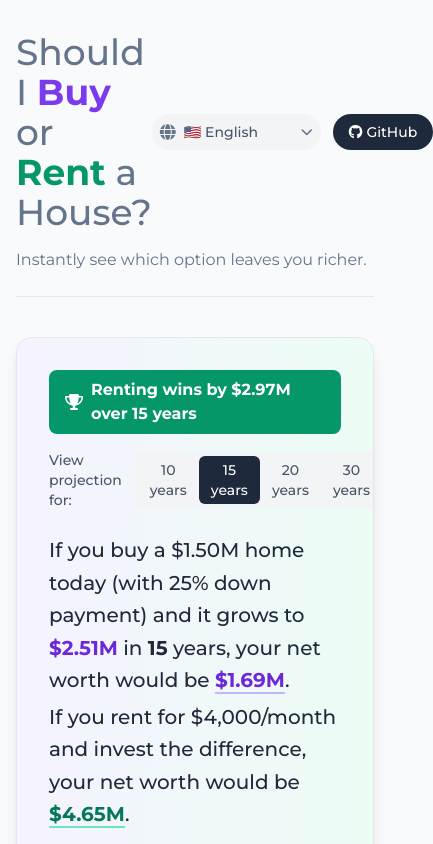
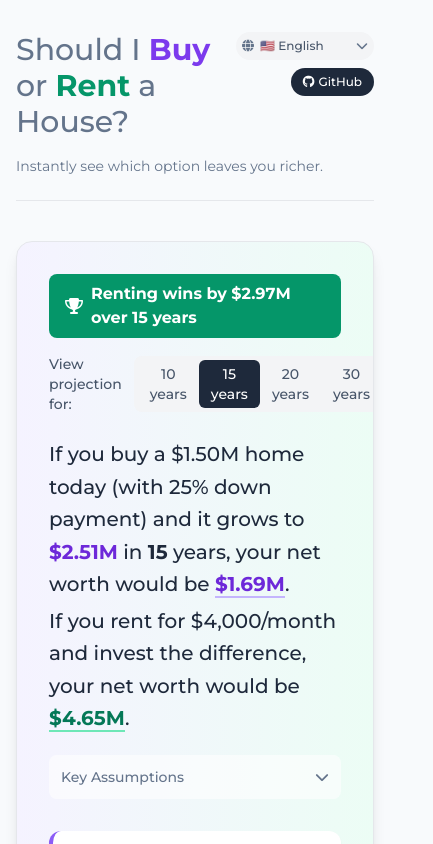
Before and after one commit to zebangeth/rent-or-buy.homes, a React (Vite) app: page / in a window 390 px wide. Shown: the top 844 px of the page, 433 px wide, since content can reach past the window. Built offline with nearby package versions, Linux system fonts and the light colour scheme.

Commit message:
Adjust header layout and styling for improved responsiveness

```diff
--- a/src/components/Header/Header.tsx
+++ b/src/components/Header/Header.tsx
@@ -21,9 +21,9 @@ export default function Header({ currentLanguage = "en", onLanguageChange }: Hea
 
   return (
     <header className="mb-10 border-b border-gray-200 pb-6">
-      <div className="flex justify-between items-center mb-4">
+      <div className="flex justify-between items-start mb-4">
         <div>
-          <h1 className="text-4xl font-bold text-dark-800 inline-block">
+          <h1 className="text-3xl sm:text-3xl lg:text-4xl font-bold text-dark-800 inline-block">
             <span className="font-medium text-dark-500">Should I </span>
             <span className="text-primary-600">Buy</span>
             <span className="font-medium text-dark-500"> or </span>
@@ -31,13 +31,13 @@ export default function Header({ currentLanguage = "en", onLanguageChange }: Hea
             <span className="font-medium text-dark-500"> a House?</span>
           </h1>
         </div>
-        <div className="flex items-center space-x-3">
+        <div className="flex flex-col items-end space-y-2">
           {/* Language Switch */}
           <div className="relative">
             <select
               value={selectedLanguage}
               onChange={handleLanguageChange}
-              className="appearance-none text-sm font-medium text-dark-600 bg-gray-100 pl-8 pr-8 py-2 rounded-full cursor-pointer hover:bg-gray-200 transition focus:outline-none focus:ring-2 focus:ring-primary-500"
+              className="appearance-none text-xs sm:text-sm font-medium text-dark-600 bg-gray-100 pl-6 sm:pl-8 pr-6 sm:pr-8 py-1.5 sm:py-2 rounded-full cursor-pointer hover:bg-gray-200 transition focus:outline-none focus:ring-2 focus:ring-primary-500"
             >
               {languages.map((lang) => (
                 <option key={lang.code} value={lang.code}>
@@ -45,10 +45,10 @@ export default function Header({ currentLanguage = "en", onLanguageChange }: Hea
                 </option>
               ))}
             </select>
-            <div className="pointer-events-none absolute inset-y-0 left-0 flex items-center pl-2">
-              <i className="fas fa-globe text-dark-500"></i>
+            <div className="pointer-events-none absolute inset-y-0 left-0 flex items-center pl-1.5 sm:pl-2">
+              <i className="fas fa-globe text-dark-500 text-xs"></i>
             </div>
-            <div className="pointer-events-none absolute inset-y-0 right-0 flex items-center pr-2">
+            <div className="pointer-events-none absolute inset-y-0 right-0 flex items-center pr-1.5 sm:pr-2">
               <i className="fas fa-chevron-down text-xs text-dark-500"></i>
             </div>
           </div>
@@ -58,14 +58,14 @@ export default function Header({ currentLanguage = "en", onLanguageChange }: Hea
             href="https://github.com/zebangeth/rent-or-buy.homes"
             target="_blank"
             rel="noopener noreferrer"
-            className="bg-dark-800 text-white px-4 py-2 rounded-full text-sm font-medium hover:bg-dark-700 transition flex items-center"
+            className="bg-dark-800 text-white px-3 sm:px-4 py-1.5 sm:py-2 rounded-full text-xs sm:text-sm font-medium hover:bg-dark-700 transition flex items-center"
             title="View on GitHub"
           >
             <i className="fab fa-github mr-1"></i> GitHub
           </a>
         </div>
       </div>
-      <p className="text-dark-500 max-w-2xl">Instantly see which option leaves you richer.</p>
+      <p className="text-dark-500 max-w-2xl text-sm sm:text-base">Instantly see which option leaves you richer.</p>
     </header>
   );
 }
--- a/src/components/ResultPanel/CashOutflowChart.tsx
+++ b/src/components/ResultPanel/CashOutflowChart.tsx
@@ -247,7 +247,8 @@ export default function CashOutflowChart({ className = "" }: CashOutflowChartPro
         )}</div>
               </div>
             </div>
-          `;
+          </div>
+        `;
       },
     },
     responsive: [
@@ -255,11 +256,28 @@ export default function CashOutflowChart({ className = "" }: CashOutflowChartPro
         breakpoint: 768,
         options: {
           chart: {
-            height: 300,
+            height: 380,
           },
           legend: {
             position: "bottom",
             horizontalAlign: "center",
+            fontSize: "14px",
+            fontWeight: "500",
+            itemMargin: {
+              horizontal: 8,
+              vertical: 4,
+            },
+            markers: {
+              size: 6,
+              strokeWidth: 0,
+              shape: "square",
+              offsetX: -2,
+            },
+          },
+          plotOptions: {
+            bar: {
+              columnWidth: "70%",
+            },
           },
         },
       },
```
